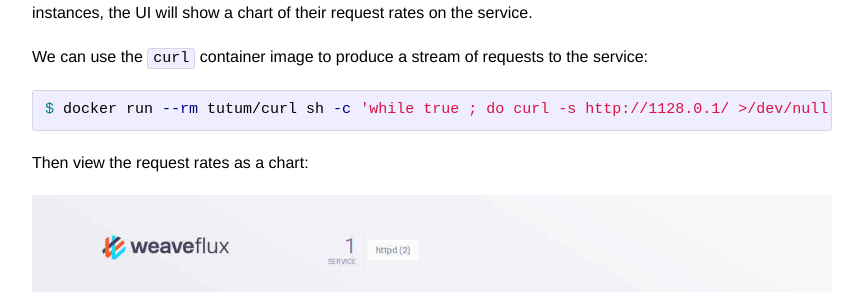
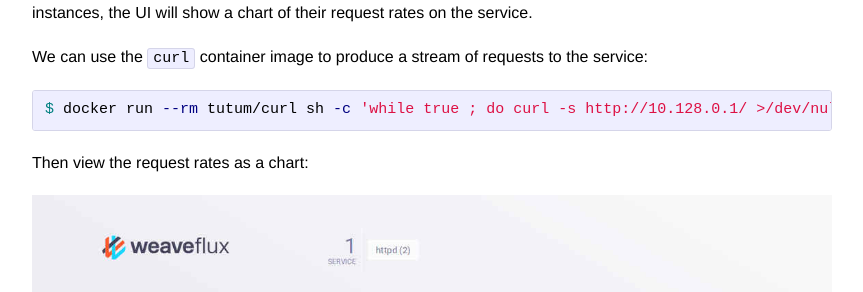
Before and after one commit to weaveworks-experiments/flux-classic, a Jekyll site: the page built from site/swarm.md, in a window 1280 px wide and 900 px high, scrolled down 4356 px. Shown: the part 159-451 px from the top of the window, without its empty margins (208-1071 px from the left). Built offline with Jekyll 4.4.1, drawn with Linux system fonts in a browser that asks for light colours; some of the changed lines change nothing that is shown.

Commit message:
Fix typo

````diff
--- a/site/swarm.md
+++ b/site/swarm.md
@@ -211,7 +211,7 @@ We can use the `curl` container image to produce a stream of requests
 to the service:
 
 ```sh
-$ docker run --rm tutum/curl sh -c 'while true ; do curl -s http://1128.0.1/ >/dev/null ; done'
+$ docker run --rm tutum/curl sh -c 'while true ; do curl -s http://10.128.0.1/ >/dev/null ; done'
 ```
 
 Then view the request rates as a chart:
````
